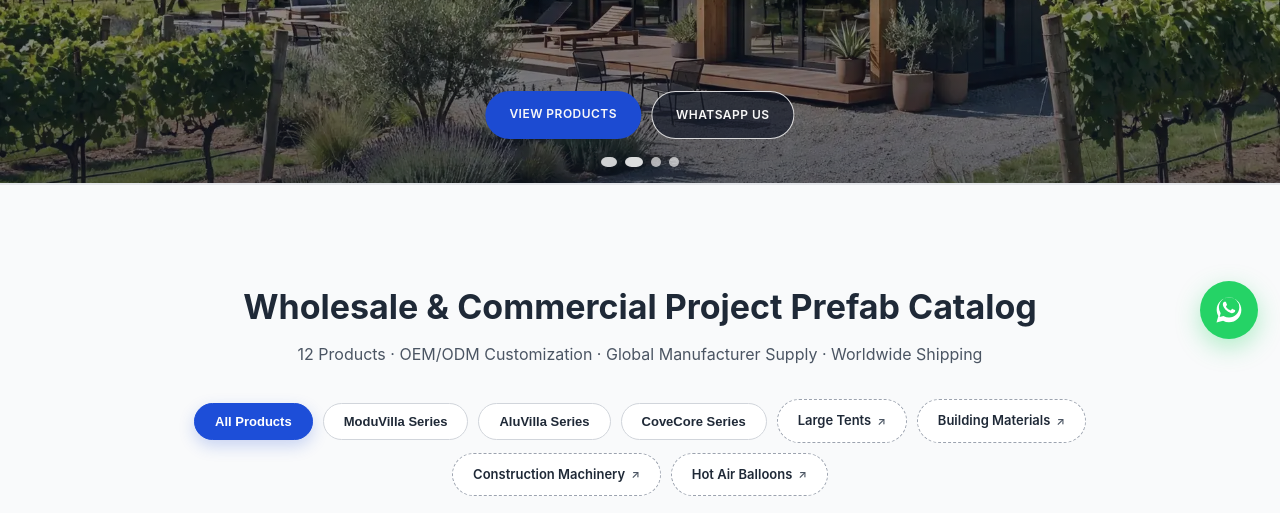
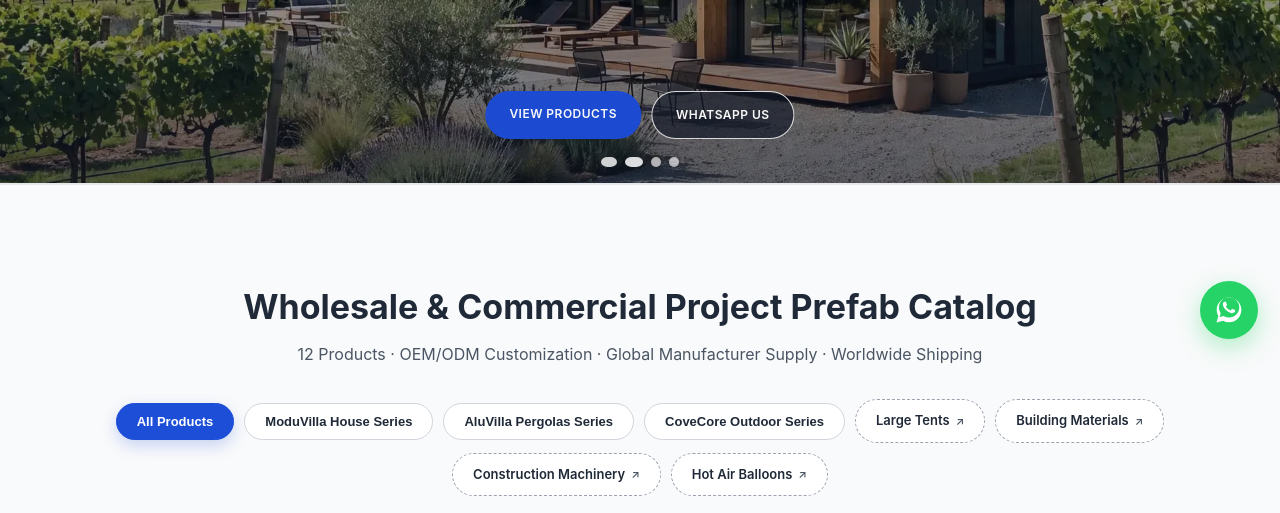
Before and after one commit to aluvillapergolas-droid/moduvilla-website, a plain HTML site: page moduvilla_static_website/index.html in a window 1280 px wide. Shown: the part 439-952 px from the top of the page. Drawn offline with Linux system fonts and the light colour scheme.

Commit message:
Update index.html

```diff
--- a/moduvilla_static_website/index.html
+++ b/moduvilla_static_website/index.html
@@ -366,9 +366,9 @@ body[dir=rtl] .lang-menu{right:auto;left:0}
 
     <div class="cat-bar" aria-label="Product Categories">
       <button type="button" class="cat-btn active" data-cat="all" onclick="filterProducts('all', this)" data-i="cat_all">All Products</button>
-      <button type="button" class="cat-btn" data-cat="ModuVilla" onclick="filterProducts('ModuVilla', this)" data-i="cat_moduvilla">ModuVilla Series</button>
-      <button type="button" class="cat-btn" data-cat="AluVilla" onclick="filterProducts('AluVilla', this)" data-i="cat_aluvilla">AluVilla Series</button>
-      <button type="button" class="cat-btn" data-cat="CoveCore" onclick="filterProducts('CoveCore', this)" data-i="cat_covecore">CoveCore Series</button>
+      <button type="button" class="cat-btn" data-cat="ModuVilla" onclick="filterProducts('ModuVilla', this)" data-i="cat_moduvilla">ModuVilla House Series</button>
+      <button type="button" class="cat-btn" data-cat="AluVilla" onclick="filterProducts('AluVilla', this)" data-i="cat_aluvilla">AluVilla Pergolas Series</button>
+      <button type="button" class="cat-btn" data-cat="CoveCore" onclick="filterProducts('CoveCore', this)" data-i="cat_covecore">CoveCore Outdoor Series</button>
       <a class="cat-btn ext-link" href="./large-tents"><span data-i="cat_tents">Large Tents</span><span class="cat-ext-icon" aria-hidden="true">↗</span></a>
       <a class="cat-btn ext-link" href="./building-materials"><span data-i="cat_materials">Building Materials</span><span class="cat-ext-icon" aria-hidden="true">↗</span></a>
       <a class="cat-btn ext-link" href="./construction-machinery"><span data-i="cat_machinery">Construction Machinery</span><span class="cat-ext-icon" aria-hidden="true">↗</span></a>
@@ -525,9 +525,9 @@ body[dir=rtl] .lang-menu{right:auto;left:0}
   <div class="col">
     <div class="ft" data-i="products_title">PRODUCTS</div>
     <div class="brand-list">
-      <div><b>ModuVilla</b><br><span data-i="brand_modu">Housing Series</span></div>
-      <div><b>AluVilla</b><br><span data-i="brand_alu">Pergola Series</span></div>
-      <div><b>CoveCore</b><br><span data-i="brand_cove">Kitchen & Pool</span></div>
+      <div><b>ModuVilla</b><br><span data-i="brand_modu">House Series</span></div>
+      <div><b>AluVilla</b><br><span data-i="brand_alu">Pergolas Series</span></div>
+      <div><b>CoveCore</b><br><span data-i="brand_cove">Outdoor Series</span></div>
     </div>
   </div>
   <div class="copy"><a href="#privacy" onclick="openPrivacyModal(event)" data-i="privacy_link">Privacy Notice</a> · © 2024-2026 YAODENIGUAN - Modular Homes Technology All Rights Reserved. | ModuVilla · AluVilla · CoveCore — Where Architecture Meets Nature</div>
@@ -675,7 +675,7 @@ var UI={
     slide4_title:"High-End Outdoor Kitchens, Mobile Kitchens & Container Pools",
     slide4_sub:"Outdoor Kitchens | Mobile Kitchens | Container Pools",
     modular_title:"Wholesale & Commercial Project Prefab Catalog",modular_sub:"12 Products · OEM/ODM Customization · Global Manufacturer Supply · Worldwide Shipping",
-    cat_all:"All Products",cat_moduvilla:"ModuVilla Series",cat_aluvilla:"AluVilla Series",cat_covecore:"CoveCore Series",cat_tents:"Large Tents",cat_materials:"Building Materials",cat_machinery:"Construction Machinery",cat_balloons:"Hot Air Balloons",
+    cat_all:"All Products",cat_moduvilla:"ModuVilla House Series",cat_aluvilla:"AluVilla Pergolas Series",cat_covecore:"CoveCore Outdoor Series",cat_tents:"Large Tents",cat_materials:"Building Materials",cat_machinery:"Construction Machinery",cat_balloons:"Hot Air Balloons",
     factory_title:"Modular Prefabricated Building R&D, Manufacturing & Global Sales",factory_desc2:"Established in June 2024 · 12 Product Lines · Professional manufacturer supply for global commercial & bulk procurement projects",
     form_title:"Request a Manufacturer Quotation",form_sub:"Professional pricing and solutions for global commercial & bulk procurement projects. We respond via WhatsApp / Email within 12 hours.",
     f_name:"Full Name",f_country:"Country / Region",f_whatsapp:"WhatsApp",f_email:"Email",f_product:"Interested Product",f_product_choose:"Select a product",modal_form:"Request Quote Form",f_msg:"Project Details",form_send:"Send via WhatsApp",form_email:"Send via Email",form_note:"Specifications are subject to final confirmation. This static website opens WhatsApp or your email app; it does not store submissions.",
@@ -703,7 +703,7 @@ var UI={
     faq_a4:"We enforce full-process quality control from raw materials to assembly, provide finished-product packaging and inspection videos before shipment, and fully support third-party quality inspections.",
     contact_title:"CONTACT",products_title:"PRODUCTS",contact_info:"WhatsApp: +86 185 6179 0765<br>Email: dasleben@moduvilla.com<br>Address: No.1, Beichang Industrial Park,<br>Fucheng, Hengshui, Hebei<br>Kuala Lumpur Production Base, Malaysia<br>Foshan Pergola Production Factory, Guangdong",
     footer_desc:"Where Architecture Meets Nature<br>YAODENIGUAN - Modular Homes Technology<br>Est. June 2024",
-    brand_modu:"Housing Series",brand_alu:"Pergola Series",brand_cove:"Kitchen & Pool",
+    brand_modu:"House Series",brand_alu:"Pergolas Series",brand_cove:"Outdoor Series",
     inquire_whatsapp:"WhatsApp Inquiry",inquire_email:"Email Us",
     privacy_link:"Privacy Notice",privacy_title:"Privacy Notice",
     privacy_p1_b:"Information you enter:",privacy_p1_t:"name, country/region, WhatsApp number, email address, selected product and project details.",
@@ -736,7 +736,7 @@ var UI={
     slide4_title:"المطابخ الخارجية الفاخرة، المطابخ المتنقلة وأحواض السباحة للحاويات",
     slide4_sub:"مطابخ خارجية | مطابخ متنقلة | أحواض سباحة حاويات",
     modular_title:"كتالوج البيوت الجاهزة للمشاريع التجارية والبيع بالجملة",modular_sub:"12 منتج · تخصيص OEM/ODM · توريد مباشر من المصنع · شحن عالمي",
-    cat_all:"جميع المنتجات",cat_moduvilla:"سلسلة ModuVilla",cat_aluvilla:"سلسلة AluVilla",cat_covecore:"سلسلة CoveCore",cat_tents:"خيام كبيرة",cat_materials:"مواد البناء",cat_machinery:"آلات البناء",cat_balloons:"مناطيد الهواء الساخن",
+    cat_all:"جميع المنتجات",cat_moduvilla:"سلسلة منازل ModuVilla",cat_aluvilla:"سلسلة برجولات AluVilla",cat_covecore:"سلسلة خارجية CoveCore",cat_tents:"خيام كبيرة",cat_materials:"مواد البناء",cat_machinery:"آلات البناء",cat_balloons:"مناطيد الهواء الساخن",
     factory_title:"البحث والتطوير للمباني المعيارية الجاهزة، التصنيع والمبيعات العالمية",factory_desc2:"تأسس يونيو 2024 · 12 خط إنتاج · توريد مباشر من الشركة المصنعة للمشاريع التجارية العالمية والطلبات الكبيرة",
     form_title:"طلب عرض سعر مباشر من المصنع",form_sub:"أسعار المصنع المباشرة للمشاريع التجارية والطلبات الكبيرة. سنرد عبر واتساب / بريد خلال 12 ساعة.",
     f_name:"الاسم الكامل",f_country:"البلد / المنطقة",f_whatsapp:"واتساب",f_email:"البريد الإلكتروني",f_product:"المنتج المهتم به",f_product_choose:"يرجى اختيار منتج",modal_form:"نموذج طلب عرض سعر",f_msg:"تفاصيل المشروع",form_send:"إرسال عبر واتساب",form_email:"إرسال عبر البريد",form_note:"المواصفات تخضع للعرض النهائي والتقارير. البريد يفتح برنامج البريد المحلي.",
@@ -764,7 +764,7 @@ var UI={
     faq_a4:"نطبق فحص الجودة الشامل طوال مراحل الإنتاج، ونوفر مقاطع فيديو لفحص المنتجات النهائية والتغليف قبل الشحن، كما ندعم الفحص من قبل جهات خارجية مستقلة.",
     contact_title:"اتصل بنا",products_title:"المنتجات",contact_info:"واتساب: +86 185 6179 0765<br>البريد: dasleben@moduvilla.com<br>العنوان: مجمع بيشان الصناعي رقم 1، فوشينغ، هينغشوي، خبي<br>قاعدة إنتاج كوالالمبور، ماليزيا<br>مصنع فوشان للبرجولات الخارجية، قوانغدونغ",
     footer_desc:"حيث تلتقي العمارة بالطبيعة<br>YAODENIGUAN - تكنولوجيا المنازل المعيارية<br>تأسس يونيو 2024",
-    brand_modu:"سلسلة السكن",brand_alu:"سلسلة البرجولات",brand_cove:"المطبخ وحمام السباحة",
+    brand_modu:"سلسلة المنازل",brand_alu:"سلسلة البرجولات",brand_cove:"السلسلة الخارجية",
     inquire_whatsapp:"استفسار واتساب",inquire_email:"راسلنا",
     privacy_link:"إشعار الخصوصية",privacy_title:"إشعار الخصوصية",
     privacy_p1_b:"المعلومات التي تدخلها:",privacy_p1_t:"الاسم، البلد/المنطقة، رقم واتساب، البريد الإلكتروني، المنتج المحدد وتفاصيل المشروع.",
@@ -797,7 +797,7 @@ var UI={
     slide4_title:"Cocinas Exteriores de Alta Gama, Cocinas Móviles y Piscinas de Contenedor",
     slide4_sub:"Cocinas Exteriores | Cocinas Móviles | Piscinas de Contenedor",
     modular_title:"Catálogo Prefabricado para Proyectos Comerciales y Mayoristas",modular_sub:"12 Productos · Personalización OEM/ODM · Suministro Global · Envío Mundial",
-    cat_all:"Todos los Productos",cat_moduvilla:"Serie ModuVilla",cat_aluvilla:"Serie AluVilla",cat_covecore:"Serie CoveCore",cat_tents:"Carpas Grandes",cat_materials:"Materiales de Construcción",cat_machinery:"Maquinaria de Construcción",cat_balloons:"Globos Aerostáticos",
+    cat_all:"Todos los Productos",cat_moduvilla:"ModuVilla House Series",cat_aluvilla:"AluVilla Pergolas Series",cat_covecore:"CoveCore Outdoor Series",cat_tents:"Carpas Grandes",cat_materials:"Materiales de Construcción",cat_machinery:"Maquinaria de Construcción",cat_balloons:"Globos Aerostáticos",
     factory_title:"I+D de Edificios Modulares Prefabricados, Fabricación y Ventas Globales",factory_desc2:"Establecida Junio 2024 · 12 Líneas · Suministro profesional para proyectos comerciales y compras al por mayor",
     form_title:"Solicitar Cotización de Fabricante",form_sub:"Precios profesionales y soluciones para proyectos comerciales. Respondemos en 12 horas.",
     f_name:"Nombre Completo",f_country:"País / Región",f_whatsapp:"WhatsApp",f_email:"Email",f_product:"Producto Interesado",f_product_choose:"Seleccione un producto",modal_form:"Solicitar formulario de cotización",f_msg:"Detalles del Proyecto",form_send:"Enviar por WhatsApp",form_email:"Enviar por Email",form_note:"Especificaciones sujetas a cotización final. El email abre su cliente local.",
@@ -825,7 +825,7 @@ var UI={
     faq_a4:"Aplicamos control de calidad en todo el proceso, proporcionamos videos de inspección del producto terminado y embalaje antes del envío, y aceptamos inspecciones de terceros.",
     contact_title:"CONTACTO",products_title:"PRODUCTOS",contact_info:"WhatsApp: +86 185 6179 0765<br>Email: dasleben@moduvilla.com<br>Dirección: Parque Industrial Beichang No.1, Fucheng, Hengshui, Hebei<br>Base de Producción Kuala Lumpur, Malasia<br>Fábrica de Pérgolas Foshan, Guangdong",
     footer_desc:"Donde la Arquitectura se Encuentra con la Naturaleza<br>YAODENIGUAN<br>Est. Junio 2024",
-    brand_modu:"Serie de Viviendas",brand_alu:"Serie de Pérgolas",brand_cove:"Cocina y Piscina",
+    brand_modu:"House Series",brand_alu:"Pergolas Series",brand_cove:"Outdoor Series",
     inquire_whatsapp:"Consulta WhatsApp",inquire_email:"Email",
     privacy_link:"Aviso de Privacidad",privacy_title:"Aviso de Privacidad",
     privacy_p1_b:"Información que ingresa:",privacy_p1_t:"nombre, país/región, número de WhatsApp, dirección de correo electrónico, producto seleccionado y detalles del proyecto.",
@@ -858,7 +858,7 @@ var UI={
     slide4_title:"High-End Outdoor-Küchen, Mobile Küchen & Container-Pools",
     slide4_sub:"Outdoor-Küchen | Mobile Küchen | Container-Pools",
     modular_title:"Großhandels- & Gewerbeprojekt-Fertigteilkatalog",modular_sub:"12 Produkte · OEM/ODM-Anpassung · Globale Herstellerlieferung · Weltweiter Versand",
-    cat_all:"Alle Produkte",cat_moduvilla:"ModuVilla Serie",cat_aluvilla:"AluVilla Serie",cat_covecore:"CoveCore Serie",cat_tents:"Großzelte",cat_materials:"Baustoffe",cat_machinery:"Baumaschinen",cat_balloons:"Heißluftballons",
+    cat_all:"Alle Produkte",cat_moduvilla:"ModuVilla House Series",cat_aluvilla:"AluVilla Pergolas Series",cat_covecore:"CoveCore Outdoor Series",cat_tents:"Großzelte",cat_materials:"Baustoffe",cat_machinery:"Baumaschinen",cat_balloons:"Heißluftballons",
     factory_title:"Modulare Fertigteilgebäude F&E, Fertigung & Globaler Vertrieb",factory_desc2:"Gegründet Juni 2024 · 12 Produktlinien · Professionelle Herstellerlieferung für globale Gewerbe- und Großprojekte",
     form_title:"Herstellerangebot Anfordern",form_sub:"Professionelle Preise und Lösungen für globale Gewerbe- und Großprojekte. Antwort in 12 Stunden.",
     f_name:"Vollständiger Name",f_country:"Land / Region",f_whatsapp:"WhatsApp",f_email:"Email",f_product:"Interessiertes Produkt",f_product_choose:"Bitte wählen Sie ein Produkt",modal_form:"Angebotsformular anfordern",f_msg:"Projektdetails",form_send:"Per WhatsApp Senden",form_email:"Per Email Senden",form_note:"Spezifikationen vorbehaltlich Angebot. E-Mail öffnet Ihr lokales Programm.",
@@ -886,7 +886,7 @@ var UI={
     faq_a4:"Wir führen eine lückenlose Prozesskontrolle durch, stellen vor dem Versand Videos der Endabnahme und Verpackung zur Verfügung und unterstützen Inspektionen durch Drittanbieter.",
     contact_title:"KONTAKT",products_title:"PRODUKTE",contact_info:"WhatsApp: +86 185 6179 0765<br>Email: dasleben@moduvilla.com<br>Adresse: Industriepark Beichang Nr.1, Fucheng, Hengshui, Hebei<br>Produktionsbasis Kuala Lumpur, Malaysia<br>Pergola-Werk Foshan, Guangdong",
     footer_desc:"Wo Architektur auf Natur trifft<br>YAODENIGUAN<br>Gegründet Juni 2024",
-    brand_modu:"Wohnungs-Serie",brand_alu:"Pergola-Serie",brand_cove:"Küche & Pool",
+    brand_modu:"House Series",brand_alu:"Pergolas Series",brand_cove:"Outdoor Series",
     inquire_whatsapp:"WhatsApp Anfrage",inquire_email:"Email",
     privacy_link:"Datenschutzhinweis",privacy_title:"Datenschutzhinweis",
     privacy_p1_b:"Eingegebene Informationen:",privacy_p1_t:"Name, Land/Region, WhatsApp-Nummer, E-Mail-Adresse, ausgewähltes Produkt und Projektdetails.",
@@ -919,7 +919,7 @@ var UI={
     slide4_title:"Cuisines Extérieures Haut de Gamme, Cuisines Mobiles & Piscines Conteneur",
     slide4_sub:"Cuisines Extérieures | Cuisines Mobiles | Piscines Conteneur",
     modular_title:"Catalogue Préfabriqué pour Projets Commerciaux & Grossistes",modular_sub:"12 Produits · Personnalisation OEM/ODM · Approvisionnement Mondial",
-    cat_all:"Tous les Produits",cat_moduvilla:"Série ModuVilla",cat_aluvilla:"Série AluVilla",cat_covecore:"Série CoveCore",cat_tents:"Grandes Tentes",cat_materials:"Matériaux de Construction",cat_machinery:"Engins de Chantier",cat_balloons:"Montgolfières",
+    cat_all:"Tous les Produits",cat_moduvilla:"ModuVilla House Series",cat_aluvilla:"AluVilla Pergolas Series",cat_covecore:"CoveCore Outdoor Series",cat_tents:"Grandes Tentes",cat_materials:"Matériaux de Construction",cat_machinery:"Engins de Chantier",cat_balloons:"Montgolfières",
     factory_title:"R&D de Bâtiments Modulaires Préfabriqués, Fabrication et Vente Globale",factory_desc2:"Créée Juin 2024 · 12 Lignes · Approvisionnement professionnel pour projets commerciaux et gros",
     form_title:"Demander un Devis Fabricant",form_sub:"Tarifs et solutions professionnelles pour projets commerciaux et gros. Réponse en 12 heures.",
     f_name:"Nom Complet",f_country:"Pays / Région",f_whatsapp:"WhatsApp",f_email:"Email",f_product:"Produit Intéressé",f_product_choose:"Veuillez sélectionner un produit",modal_form:"Formulaire de demande de devis",f_msg:"Détails du Projet",form_send:"Envoyer via WhatsApp",form_email:"Envoyer via Email",form_note:"Spécifications sous réserve de devis final. L'email ouvre votre logiciel local.",
@@ -947,7 +947,7 @@ var UI={
     faq_a4:"Nous appliquons un contrôle qualité à chaque étape, fournissons des vidéos d'inspection du produit fini et de l'emballage avant expédition, et acceptons les inspections par des organismes tiers.",
     contact_title:"CONTACT",products_title:"PRODUITS",contact_info:"WhatsApp: +86 185 6179 0765<br>Email: dasleben@moduvilla.com<br>Adresse: Parc Industriel Beichang No.1, Fucheng, Hengshui, Hebei<br>Base de Production Kuala Lumpur, Malaisie<br>Usine de Pergolas Foshan, Guangdong",
     footer_desc:"Où l'Architecture Rencontre la Nature<br>YAODENIGUAN<br>Créé Juin 2024",
-    brand_modu:"Série Habitation",brand_alu:"Série Pergola",brand_cove:"Cuisine & Piscine",
+    brand_modu:"House Series",brand_alu:"Pergolas Series",brand_cove:"Outdoor Series",
     inquire_whatsapp:"Demande WhatsApp",inquire_email:"Email",
     privacy_link:"Politique de Confidentialité",privacy_title:"Politique de Confidentialité",
     privacy_p1_b:"Informations saisies :",privacy_p1_t:"nom, pays/région, numéro WhatsApp, adresse e-mail, produit sélectionné et détails du projet.",
@@ -980,7 +980,7 @@ var UI={
     slide4_title:"Элитные уличные кухни, мобильные кухни и контейнерные бассейны",
     slide4_sub:"Уличные кухни | Мобильные кухни | Контейнерные бассейны",
     modular_title:"Каталог сборных домов для коммерческих проектов и оптовых закупок",modular_sub:"12 Продуктов · Кастомизация OEM/ODM · Прямые поставки от производителя",
-    cat_all:"Все продукты",cat_moduvilla:"Серия ModuVilla",cat_aluvilla:"Серия AluVilla",cat_covecore:"Серия CoveCore",cat_tents:"Большие шатры",cat_materials:"Строительные материалы",cat_machinery:"Строительная техника",cat_balloons:"Воздушные шары",
+    cat_all:"Все продукты",cat_moduvilla:"ModuVilla House Series",cat_aluvilla:"AluVilla Pergolas Series",cat_covecore:"CoveCore Outdoor Series",cat_tents:"Большие шатры",cat_materials:"Строительные материалы",cat_machinery:"Строительная техника",cat_balloons:"Воздушные шары",
     factory_title:"НИОКР модульных сборных зданий, производство и глобальные продажи",factory_desc2:"Основан в июне 2024 · 12 линий · Профессиональные поставки от производителя для глобальных коммерческих и оптовых проектов",
     form_title:"Запросить коммерческое предложение от производителя",form_sub:"Профессиональные цены и решения для коммерческих проектов. Ответим в WhatsApp / Email в течение 12 часов.",
     f_name:"Полное имя",f_country:"Страна / Регион",f_whatsapp:"WhatsApp",f_email:"Email",f_product:"Интересующий продукт",f_product_choose:"Выберите продукт",modal_form:"Форма запроса предложения",f_msg:"Детали проекта",form_send:"Отправить в WhatsApp",form_email:"Отправить на Email",form_note:"Характеристики по итоговой спецификации. Email открывает локальный почтовый клиент.",
@@ -1008,7 +1008,7 @@ var UI={
     faq_a4:"Мы проводим сквозной контроль качества на всех этапах, отправляем видеоотчеты приемки и упаковки готовой продукции перед отгрузкой, а также поддерживаем инспекции независимых сторон.",
     contact_title:"КОНТАКТЫ",products_title:"ПРОДУКТЫ",contact_info:"WhatsApp: +86 185 6179 0765<br>Email: dasleben@moduvilla.com<br>Адрес: Промпарк Бэйчан №1, Фучэн, Хэншуй, Хэбэй<br>Производственная база Куала-Лумпур, Малайзия<br>Фабрика пергол Фошань, Гуандун",
     footer_desc:"Где архитектура встречается с природой<br>YAODENIGUAN - Технология модульных домов<br>Осн. Июнь 2024",
-    brand_modu:"Жилищная серия",brand_alu:"Серия пергол",brand_cove:"Кухня и бассейн",
+    brand_modu:"House Series",brand_alu:"Pergolas Series",brand_cove:"Outdoor Series",
     inquire_whatsapp:"Запрос в WhatsApp",inquire_email:"Написать Email",
     privacy_link:"Уведомление о конфиденциальности",privacy_title:"Уведомление о конфиденциальности",
     privacy_p1_b:"Вводимая вами информация:",privacy_p1_t:"имя, страна/регион, номер WhatsApp, адрес электронной почты, выбранный продукт и детали проекта.",
```
